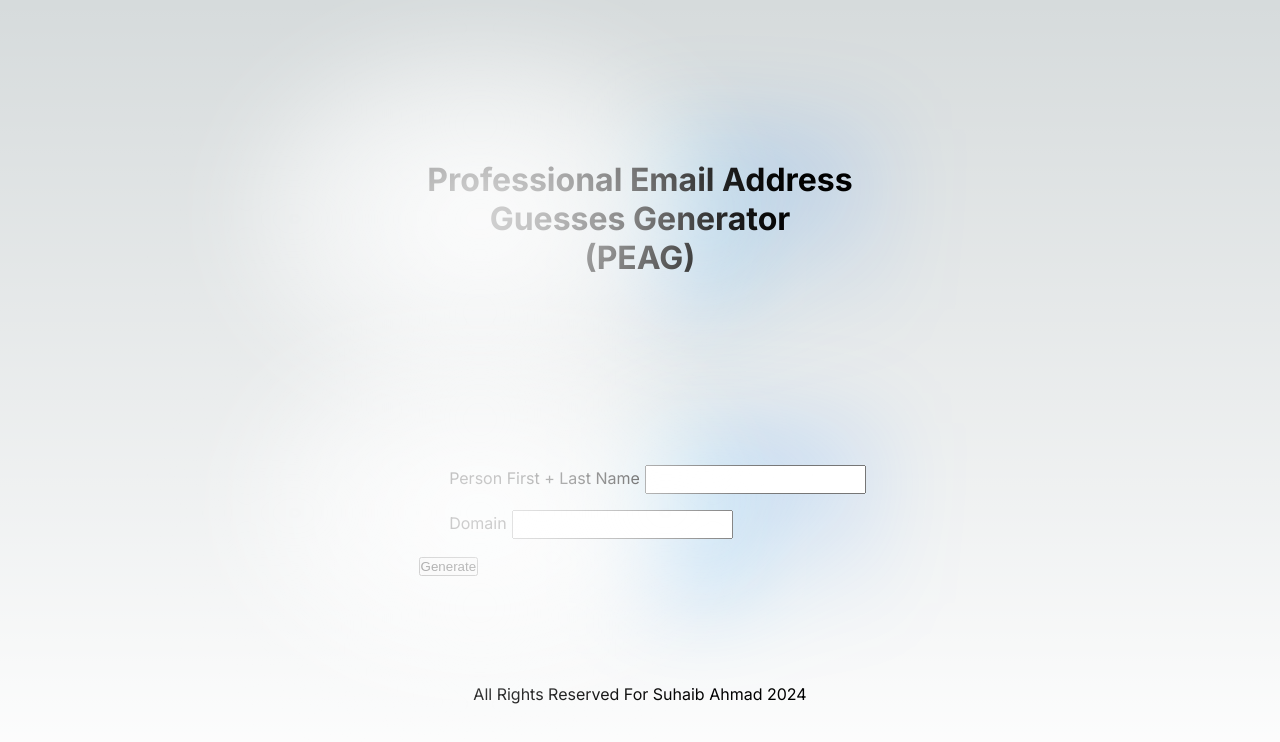
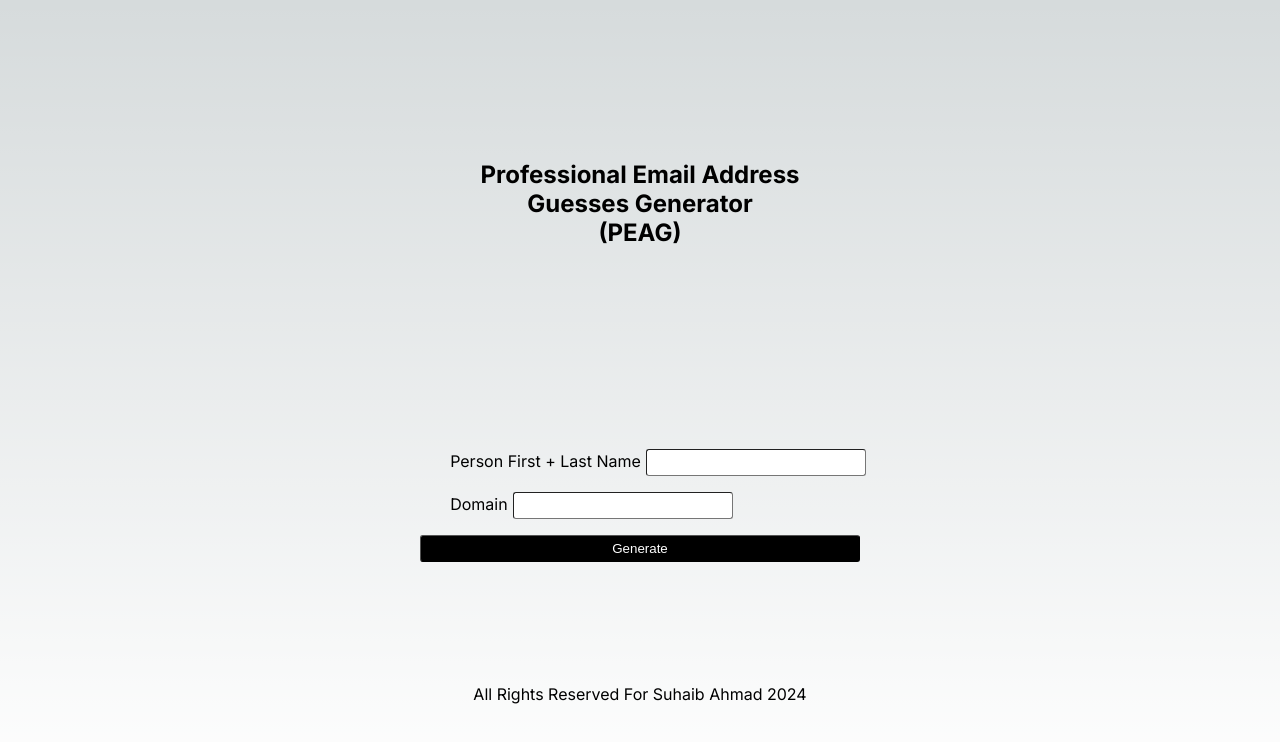
Before and after one commit to makkahwi/prof-emails, a Next.js app: page / in a window 1280 px wide. Shown: the top 742 px of the page. Built offline with nearby package versions, Linux system fonts and the light colour scheme.

Commit message:
Minor UI Fixes

```diff
--- a/src/app/globals.css
+++ b/src/app/globals.css
@@ -53,6 +53,18 @@
 
 .text-center {
   text-align: center;
+}
+
+.button {
+  width: 100%;
+  padding: 5px;
+  background-color: black;
+  color: white;
+}
+.input input,
+.button {
+  border-width: 1px;
+  border-radius: 3px;
 }
 
 @media (prefers-color-scheme: dark) {
--- a/src/app/page.module.css
+++ b/src/app/page.module.css
@@ -94,15 +94,6 @@
   width: 240px;
   height: 180px;
   z-index: -1;
-}
-
-.center::before,
-.center::after {
-  content: "";
-  left: 50%;
-  position: absolute;
-  filter: blur(45px);
-  transform: translateZ(0);
 }
 
 .logo {
--- a/src/app/page.tsx
+++ b/src/app/page.tsx
@@ -13,11 +13,11 @@ export default function Home() {
           height={37}
           priority
         /> */}
-        <h1 className="text-center">
+        <h2 className="text-center">
           Professional Email Address
           <br /> Guesses Generator
           <br /> (PEAG)
-        </h1>
+        </h2>
       </div>
 
       <div className={styles.center}>
```
